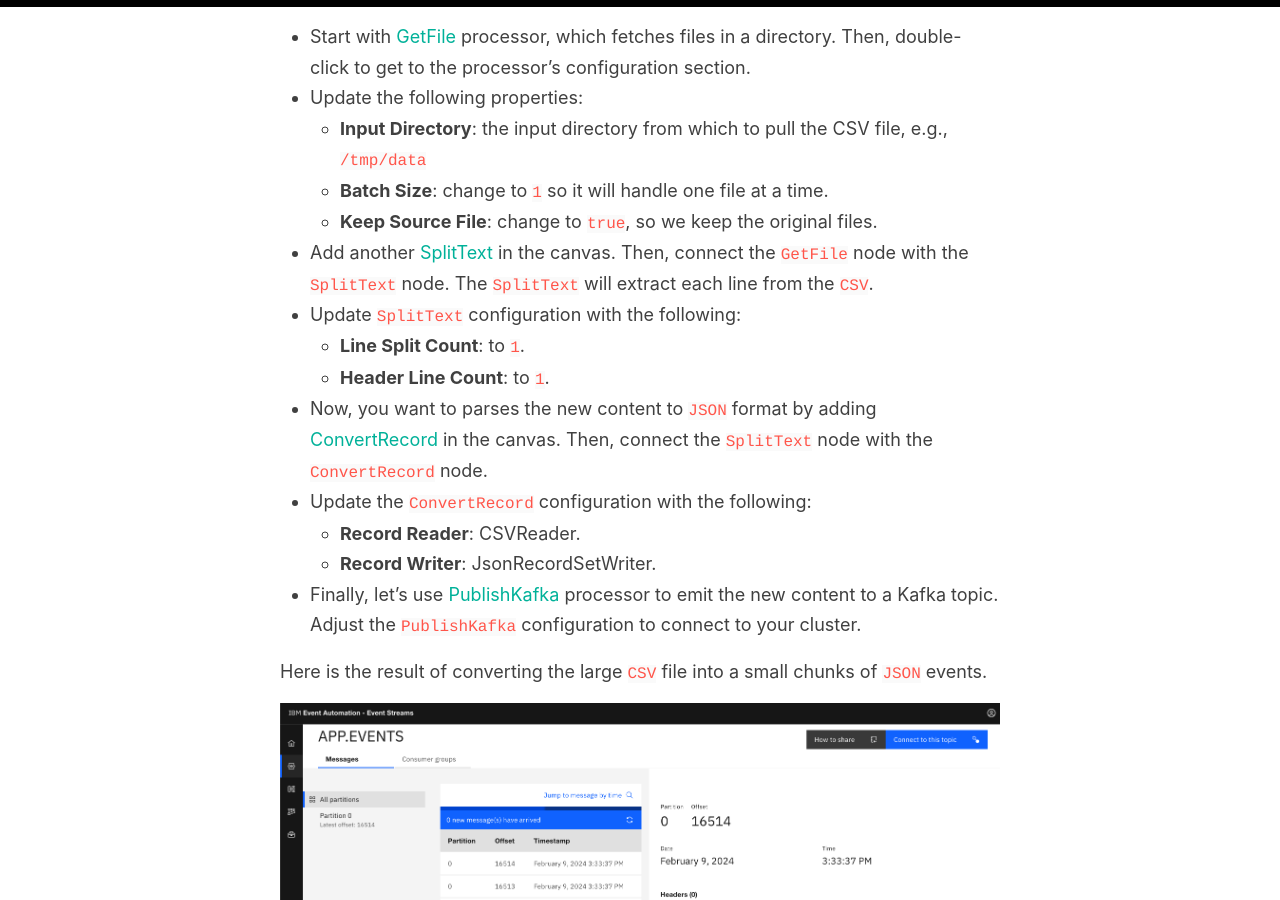
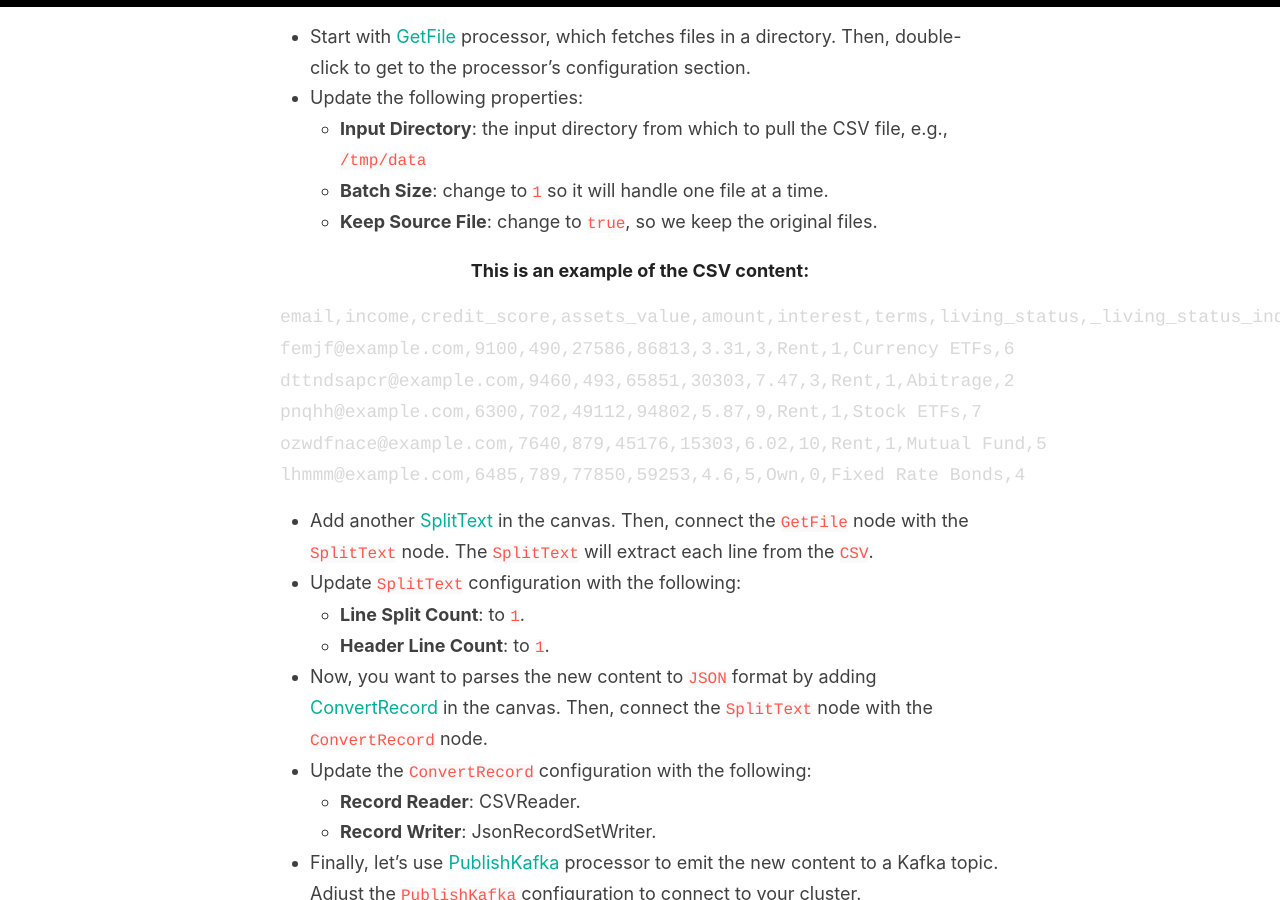
Before and after one commit to RashidAljohani/localhost, a Jekyll site: the page built from _posts/2024-02-10-content-processing-with-NiFi-project.md, in a window 1280 px wide and 900 px high, scrolled down 1967 px. Built offline with Jekyll 4.4.1, drawn with Linux system fonts in a browser that asks for light colours; comment, search, counter and statistics services are not loaded.

Commit message:
add csv example

````diff
--- a/_posts/2024-02-10-content-processing-with-NiFi-project.md
+++ b/_posts/2024-02-10-content-processing-with-NiFi-project.md
@@ -50,6 +50,16 @@ You can use the following instructions to get started:
     - **Batch Size**: change to `1` so it will handle one file at a time.
     - **Keep Source File**: change to `true`, so we keep the original files.
 
+###### This is an example of the CSV content:
+```csv
+email,income,credit_score,assets_value,amount,interest,terms,living_status,_living_status_index,package,_package_index
+femjf@example.com,9100,490,27586,86813,3.31,3,Rent,1,Currency ETFs,6
+dttndsapcr@example.com,9460,493,65851,30303,7.47,3,Rent,1,Abitrage,2
+pnqhh@example.com,6300,702,49112,94802,5.87,9,Rent,1,Stock ETFs,7
+ozwdfnace@example.com,7640,879,45176,15303,6.02,10,Rent,1,Mutual Fund,5
+lhmmm@example.com,6485,789,77850,59253,4.6,5,Own,0,Fixed Rate Bonds,4
+```
+
 * Add another [SplitText](https://nifi.apache.org/documentation/nifi-2.0.0-M1/components/org.apache.nifi/nifi-standard-nar/2.0.0-M1/org.apache.nifi.processors.standard.SplitText/index.html) in the canvas. Then, connect the `GetFile` node with the `SplitText` node. The `SplitText` will extract each line from the `CSV`.
 * Update `SplitText` configuration with the following:
     - **Line Split Count**: to `1`.
````
